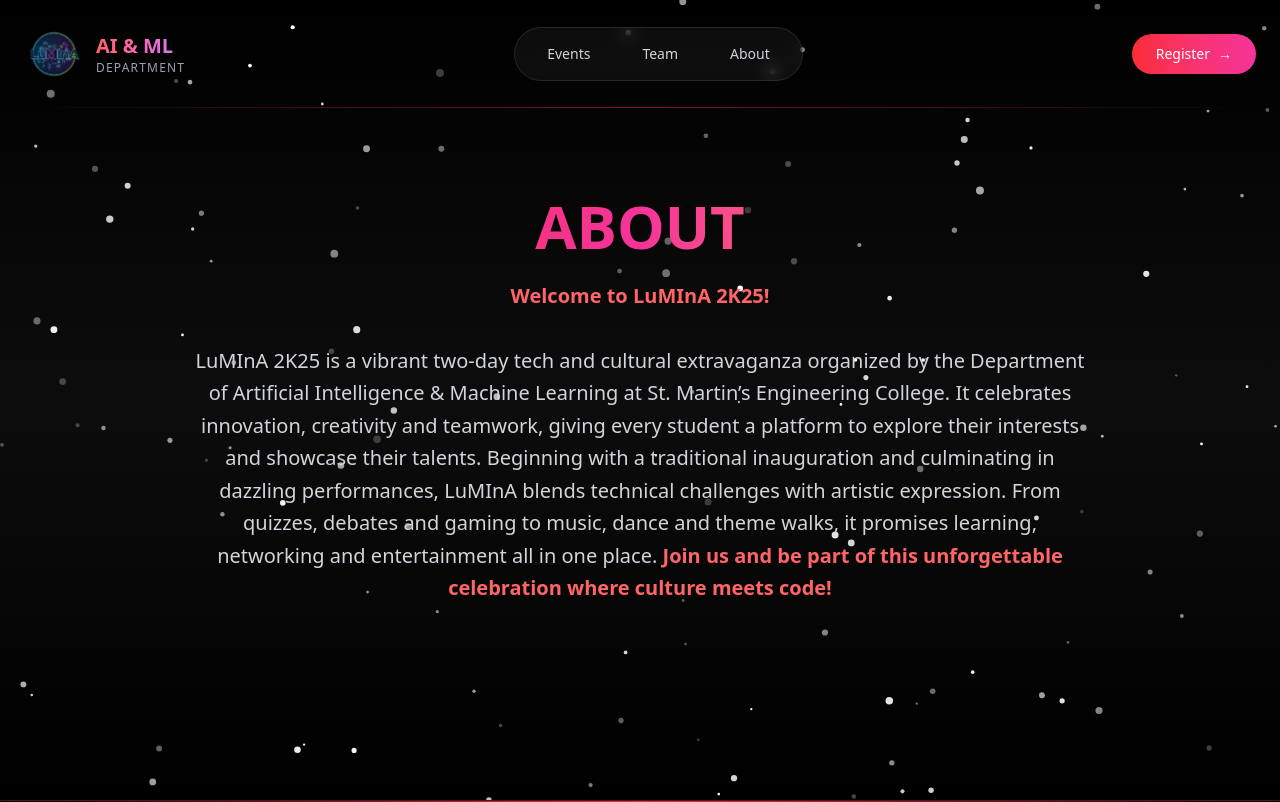
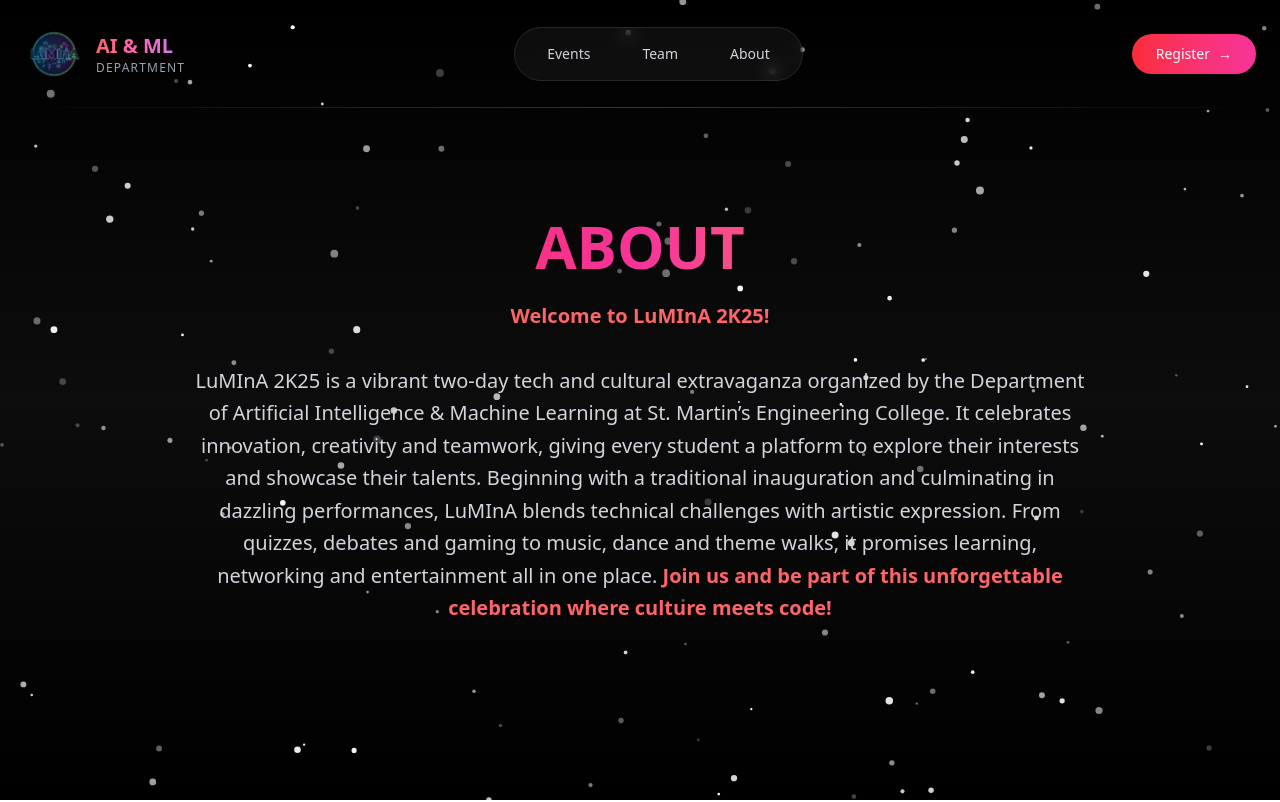
Before and after one commit to shaikRahilAhmed/LuMInA-2k25, a Next.js app: page /about in a window 1280 px wide. Shown: the top 802 px of the page. Built offline with nearby package versions, Linux system fonts and the light colour scheme.

Commit message:
fixed aboutPAge

```diff
--- a/app/about/page.js
+++ b/app/about/page.js
@@ -4,7 +4,7 @@ import React from 'react'
 
 const AboutPage = () => {
   return (
-    <section className="relative min-h-screen  text-gray-200 flex items-center justify-center px-6 py-16">
+    <section className="mt-5 relative min-h-screen  text-gray-200 flex items-center justify-center px-6 py-16">
       <div className="max-w-4xl text-center">
         {/* Heading */}
         <h1 className="text-4xl md:text-6xl font-bold mb-6 bg-gradient-to-r from-red-500 via-pink-500 to-orange-400 bg-clip-text text-transparent">
```
